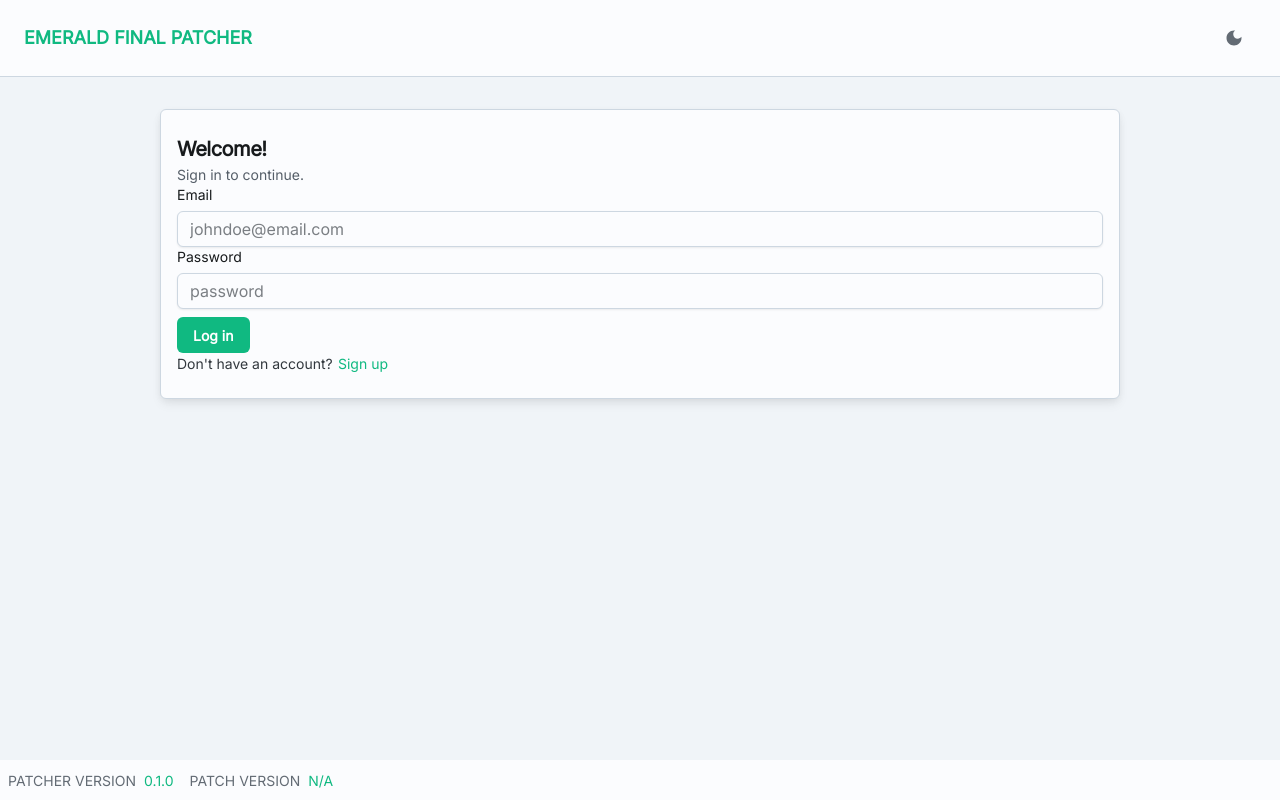
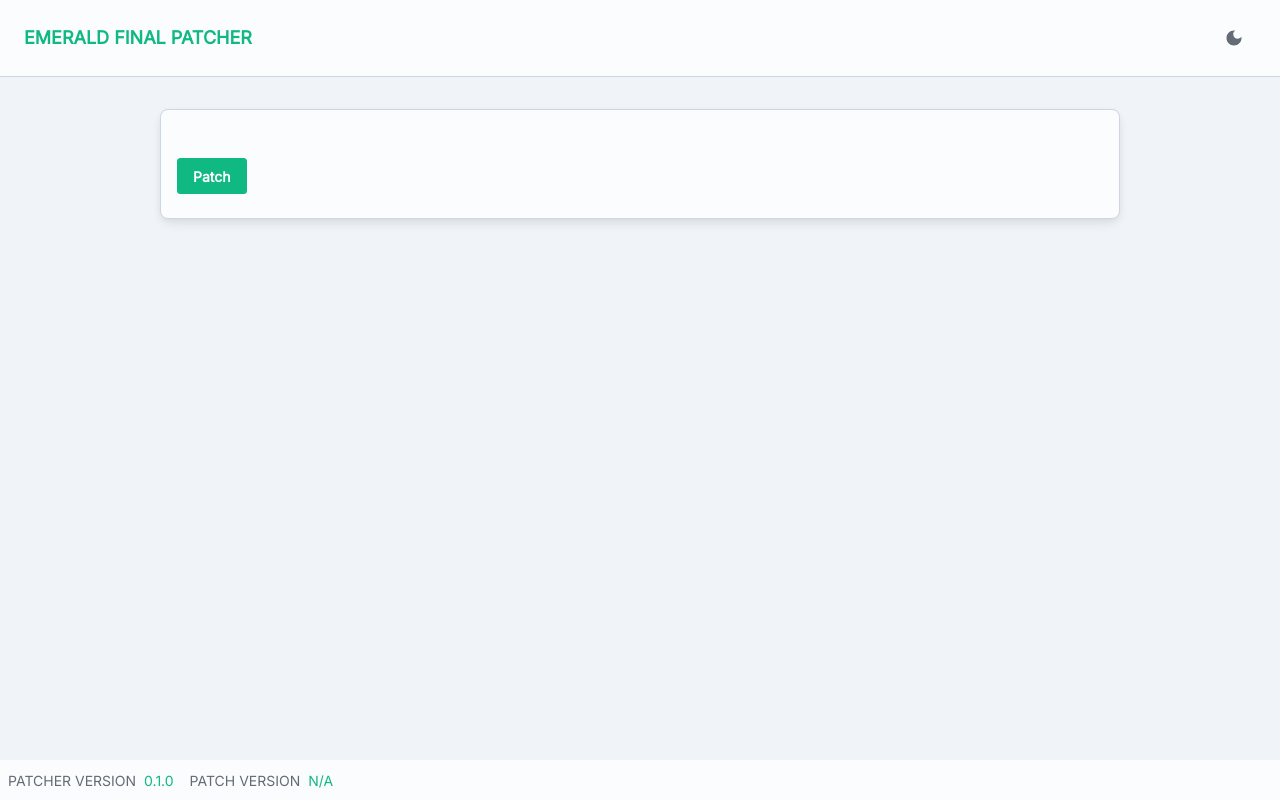
Before and after one commit to elizabethlfransen/emerald-final-patcher, a React (Vite) app: page / in a window 1280 px wide. Built offline with nearby package versions, Linux system fonts and the light colour scheme.

Commit message:
Remove form content

```diff
--- a/src/App.tsx
+++ b/src/App.tsx
@@ -1,23 +1,19 @@
 import '@fontsource/inter'
 import {
     Box,
-    Button,
+    Button, Card, CardActions, CardContent,
     CssVarsProvider,
-    extendTheme,
-    FormControl,
-    FormLabel,
-    Input,
-    Link,
-    Sheet,
-    Typography
+    extendTheme
 } from "@mui/joy";
 import {THEME} from "./theme.ts";
 import {VersionBar} from "./components/VersionBar.tsx";
 import {ToolBar} from "./components/ToolBar.tsx";
+import {PatchForm} from "./components/PatchForm.tsx";
 
 
 function FormCard() {
-    return (<Sheet
+    return (<Card
+        component={"form"}
         sx={(theme) => ({
             boxSizing: "border-box",
             width: {
@@ -32,8 +28,6 @@ function FormCard() {
             px: 2, // padding left & right
             display: 'flex',
             flexDirection: 'column',
-            gap: 2,
-            borderRadius: 'sm',
             boxShadow: 'md',
             [theme.breakpoints.down('md')]: {
                 m: 0,
@@ -44,42 +38,17 @@ function FormCard() {
         })}
         variant="outlined"
     >
-        <Box>
-            <div>
-                <Typography level="h4" component="h1">
-                    <b>Welcome!</b>
-                </Typography>
-                <Typography level="body-sm">Sign in to continue.</Typography>
-            </div>
-            <FormControl>
-                <FormLabel>Email</FormLabel>
-                <Input
-                    // html input attribute
-                    name="email"
-                    type="email"
-                    placeholder="johndoe@email.com"
-                />
-            </FormControl>
-            <FormControl>
-                <FormLabel>Password</FormLabel>
-                <Input
-                    // html input attribute
-                    name="password"
-                    type="password"
-                    placeholder="password"
-                />
-            </FormControl>
-
-            <Button sx={{mt: 1 /* margin top */}}>Log in</Button>
-            <Typography
-                endDecorator={<Link href="/sign-up">Sign up</Link>}
-                fontSize="sm"
-                sx={{alignSelf: 'center'}}
-            >
-                Don&apos;t have an account?
-            </Typography>
-        </Box>
-    </Sheet>);
+        <CardContent>
+            <PatchForm/>
+        </CardContent>
+        <CardActions>
+            <Box>
+                <Button variant="solid" color="primary">
+                    Patch
+                </Button>
+            </Box>
+        </CardActions>
+    </Card>);
 }
 
 function App() {
--- /dev/null
+++ b/src/components/PatchForm.tsx
@@ -0,0 +1,9 @@
+import {Box} from "@mui/joy";
+
+export function PatchForm() {
+    return (
+        <Box>
+
+        </Box>
+    )
+}
```
